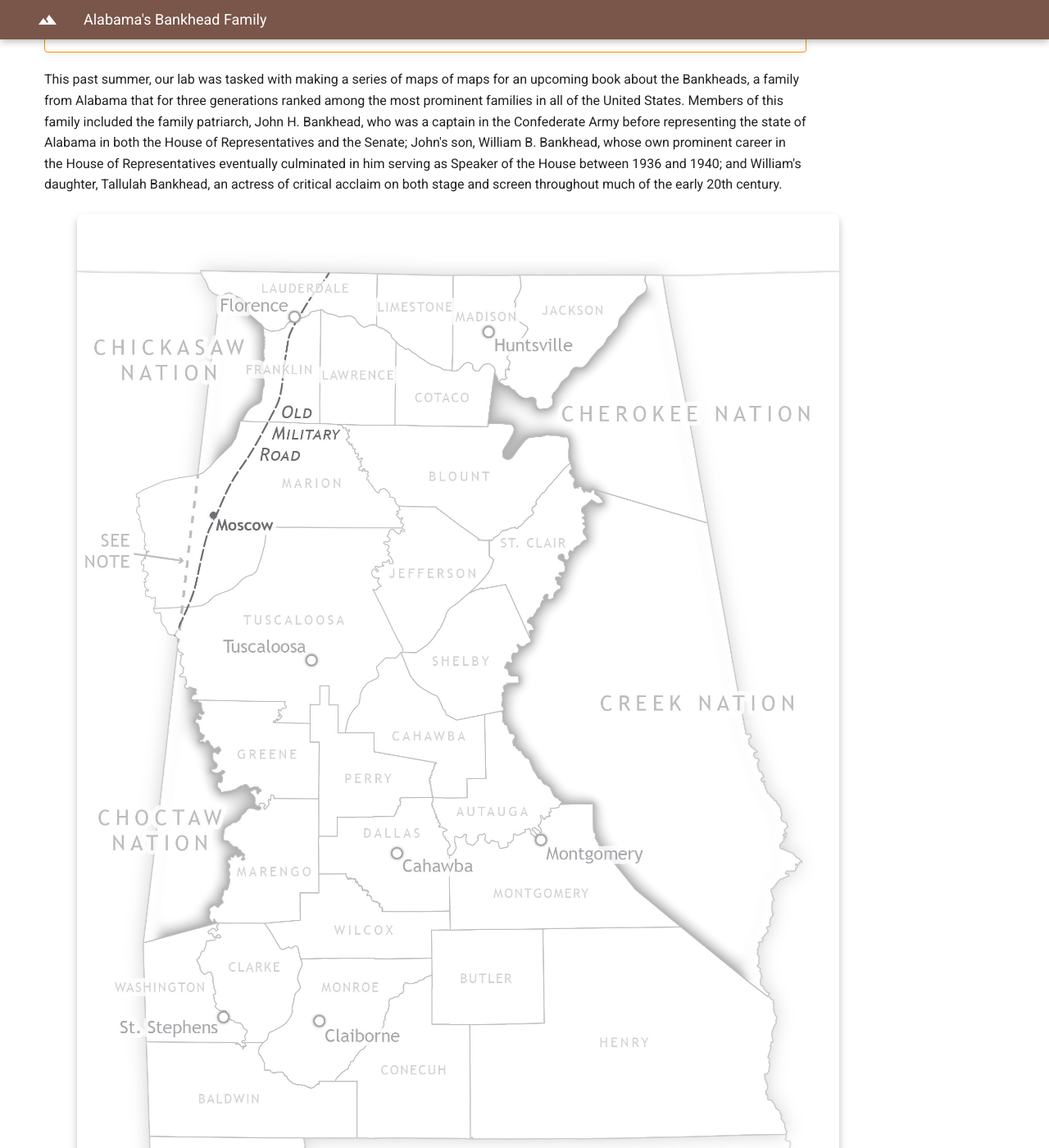
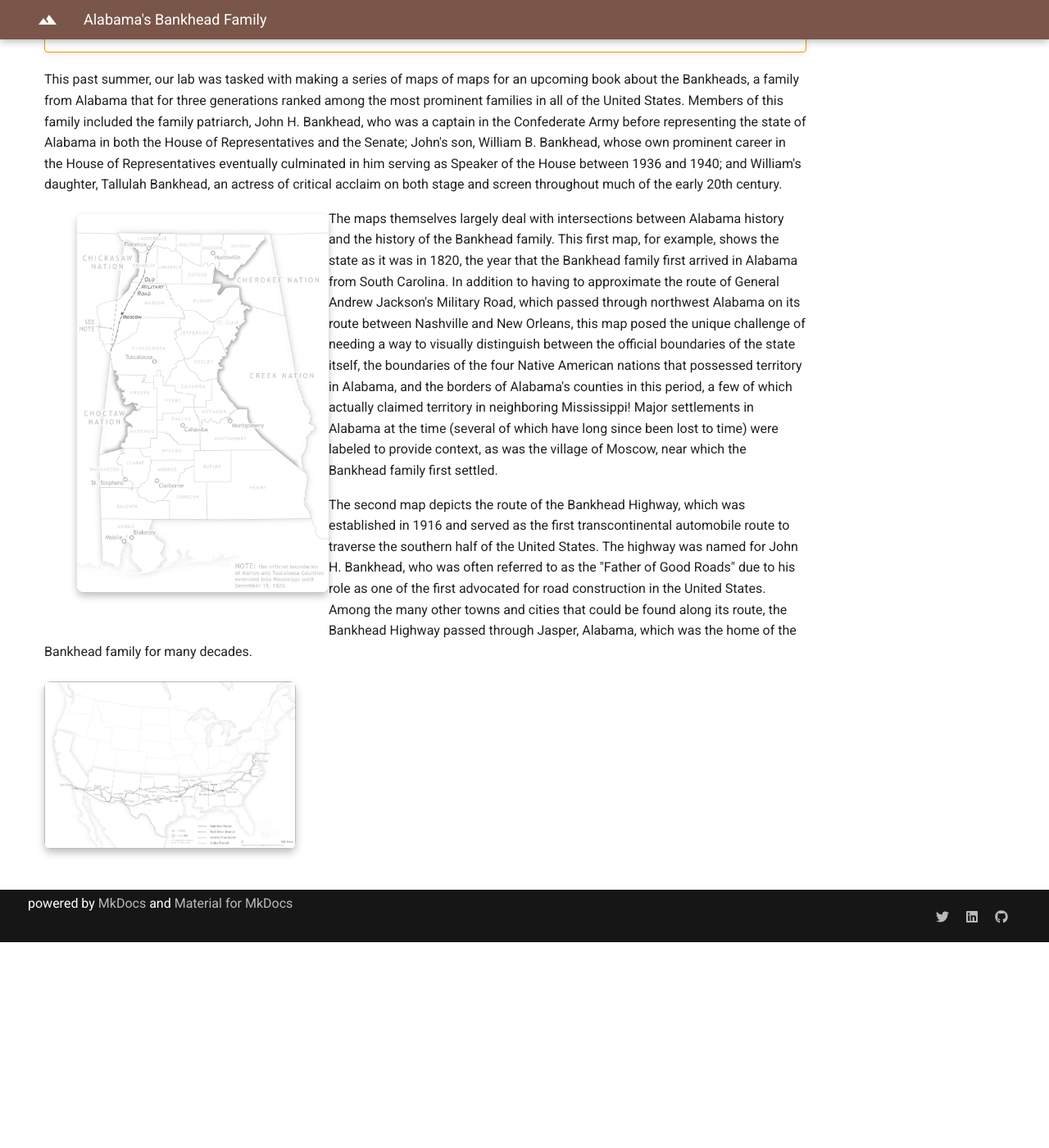
Before and after one commit to acfries/acfries.github.io, an MkDocs documentation site: the page built from docs/portfolio/bankhead.md, in a window 1280 px wide and 1400 px high, scrolled down 273 px. Shown: the whole window at 82% size. Built offline with MkDocs 1.6.1 and Material for MkDocs 9.7.7, drawn with Linux system fonts in a browser that asks for light colours; after the commit the page ends 1422 px from its top, so only the background shows below that.

Commit message:
Fixing extra.css

```diff
--- a/docs/stylesheets/extra.css
+++ b/docs/stylesheets/extra.css
@@ -74,7 +74,7 @@ img.feature_left {
 }
 
 @media only screen and (min-width: 76.25em) {
-	img.feature {
+	img.feature_left, img.feature_right {
   	  width: 33%;
 	}
 }
```
